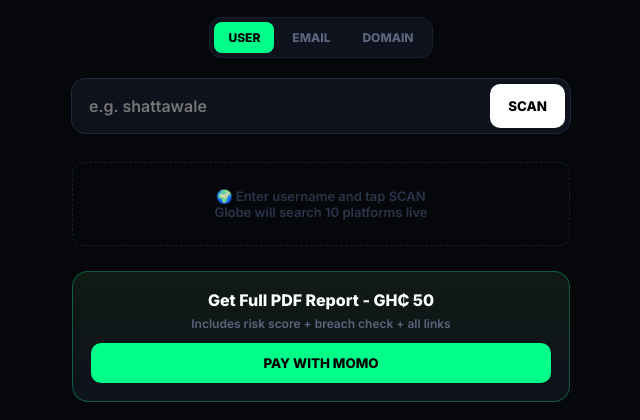
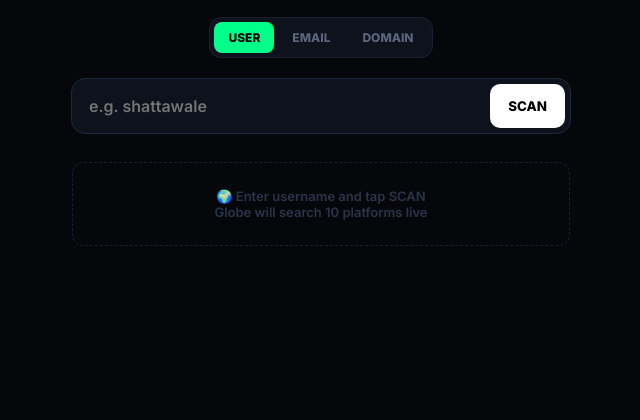
Before and after one commit to lanez217/Ghost-tracer-, a Flask app: page / in a window 1280 px wide. Shown: the part 463-883 px from the top of the page, without its empty margins (319-959 px from the left). After the commit the page ends 709 px from the top, so only its background shows below. Run offline with Flask 3, Linux system fonts and the light colour scheme.

Commit message:
Refactor HTML structure and remove payment section

```diff
--- a/ghost-trace/templates/index.html
+++ b/ghost-trace/templates/index.html
@@ -23,85 +23,54 @@ body{margin:0; background:#05070a; color:#fff; overflow-x:hidden}
 .results{padding:18px 4%; max-width:600px; margin:0 auto}
 .card{background:#0e121c; border:1px solid #1a2030; padding:12px 14px; border-radius:12px; margin-bottom:8px; display:flex; justify-content:space-between; align-items:center}
 .found{background:#00ff88; color:#000; font-size:10px; font-weight:800; padding:3px 8px; border-radius:20px}
-.pay{margin-top:25px; background:linear-gradient(180deg,#101a14,#0e121c); border:1px solid #00ff8850; border-radius:16px; padding:18px; text-align:center}
 </style>
 </head>
 <body>
 <div class="nav"><div class="logo">GHOST<span>TRACE</span></div><div style="font-size:10px; color:#00ff88; border:1px solid #00ff8840; padding:4px 8px; border-radius:20px">● LIVE • KUMASI NODE</div></div>
-
 <div class="globe-section">
 <canvas id="globeCanvas"></canvas>
 <div class="title">Trace Any<br><span>Digital Footprint</span></div>
 <p class="sub">Mobile OSINT engine. Username, email & domain scan from 100% public sources. Built in Ghana.</p>
-
 <div class="tabs">
 <div class="tab active" id="t-u" onclick="switchTab('username')">USER</div>
 <div class="tab" id="t-e" onclick="switchTab('email')">EMAIL</div>
 <div class="tab" id="t-d" onclick="switchTab('domain')">DOMAIN</div>
 </div>
-
 <div class="search">
 <input id="q" placeholder="e.g. shattawale">
 <button onclick="scan()">SCAN</button>
 </div>
 </div>
-
 <div class="results" id="results">
 <div style="text-align:center; padding:25px; color:#2a344a; border:1px dashed #1a2030; border-radius:12px; font-size:13px">🌍 Enter username and tap SCAN<br>Globe will search 10 platforms live</div>
-<div class="pay">
-<h3 style="margin:0; font-size:16px">Get Full PDF Report - GH₵ 50</h3>
-<p style="color:#5a667d; font-size:12px; margin:6px 0 12px">Includes risk score + breach check + all links</p>
-<button style="width:100%; background:#00ff88; border:none; padding:12px; border-radius:10px; font-weight:800" onclick="alert('Add Paystack link here: paystack.com/pay/ghosttrace')">PAY WITH MOMO</button>
 </div>
-</div>
-
 <script>
-// Simple Globe Animation
-const canvas = document.getElementById('globeCanvas');
-const ctx = canvas.getContext('2d');
-canvas.width = 260; canvas.height = 260;
-let angle = 0;
-function drawGlobe(){
-ctx.clearRect(0,0,260,260);
-ctx.beginPath(); ctx.arc(130,130,100,0,Math.PI*2); ctx.strokeStyle='#1e283c'; ctx.lineWidth=1; ctx.stroke();
-ctx.fillStyle='#0a0f18'; ctx.fill();
-// grid lines
-for(let i=0;i<12;i++){
-let x = 130 + Math.sin(angle + i*0.5)*100;
-ctx.beginPath(); ctx.moveTo(x,30); ctx.lineTo(x,230); ctx.strokeStyle='#1e283c'; ctx.lineWidth=0.5; ctx.stroke();
-}
-ctx.beginPath(); ctx.arc(130,130,6,0,Math.PI*2); ctx.fillStyle='#00ff88'; ctx.shadowBlur=15; ctx.shadowColor='#00ff88'; ctx.fill(); ctx.shadowBlur=0;
-angle+=0.01; requestAnimationFrame(drawGlobe);
-}
-drawGlobe();
-
+const canvas=document.getElementById('globeCanvas');const ctx=canvas.getContext('2d');canvas.width=260;canvas.height=260;let angle=0;
+function drawGlobe(){ctx.clearRect(0,0,260,260);ctx.beginPath();ctx.arc(130,130,100,0,Math.PI*2);ctx.strokeStyle='#1e283c';ctx.lineWidth=1;ctx.stroke();ctx.fillStyle='#0a0f18';ctx.fill();for(let i=0;i<12;i++){let x=130+Math.sin(angle+i*0.5)*100;ctx.beginPath();ctx.moveTo(x,30);ctx.lineTo(x,230);ctx.strokeStyle='#1e283c';ctx.lineWidth=0.5;ctx.stroke();}ctx.beginPath();ctx.arc(130,130,6,0,Math.PI*2);ctx.fillStyle='#00ff88';ctx.shadowBlur=15;ctx.shadowColor='#00ff88';ctx.fill();ctx.shadowBlur=0;angle+=0.01;requestAnimationFrame(drawGlobe);}drawGlobe();
 let mode='username';
-function switchTab(m){
-mode=m;
-document.querySelectorAll('.tab').forEach(t=>t.classList.remove('active'));
-document.getElementById('t-'+m[0]).classList.add('active');
-document.getElementById('q').placeholder = m==='username'? 'e.g. shattawale' : m==='email'? 'e.g. kwame@gmail.com' : 'e.g. mtn.com.gh';
-}
-
+function switchTab(m){mode=m;document.querySelectorAll('.tab').forEach(t=>t.classList.remove('active'));document.getElementById('t-'+m[0]).classList.add('active');document.getElementById('q').placeholder=m==='username'?'e.g. shattawale':m==='email'?'e.g. kwame@gmail.com':'e.g. mtn.com.gh';}
 async function scan(){
-let v=document.getElementById('q').value.trim();
-if(!v) return alert('Enter username');
+let v=document.getElementById('q').value.trim();if(!v)return alert('Enter value');
 document.getElementById('results').innerHTML='<p style="text-align:center; color:#00ff88">🛰️ Scanning public web for '+v+'...</p>';
 try{
-let res=await fetch('/api/'+mode+'/'+(mode==='username'?v:v));
-let d=await res.json();
+let res=await fetch('/api/'+mode+'/'+encodeURIComponent(v));let d=await res.json();
 if(mode==='username'){
 let html=`<div style="display:flex; gap:8px; margin-bottom:12px"><div style="flex:1; background:#0e121c; border:1px solid #1a2030; padding:10px; border-radius:10px"><div style="font-size:10px; color:#5a667d">FOUND</div><b style="color:#00ff88">${d.total_found} ACCOUNTS</b></div><div style="flex:1; background:#0e121c; border:1px solid #1a2030; padding:10px; border-radius:10px"><div style="font-size:10px; color:#5a667d">RISK</div><b style="color:${d.total_found>5?'#ff4444':'#00ff88'}">${d.total_found>5?'HIGH':'LOW'}</b></div></div>`;
-d.results.forEach(r=>{
-html+=`<div class="card"><div><b style="font-size:13px">${r.platform}</b><div style="font-size:11px; color:#4a5570">${r.url}</div></div><div><span class="${r.status==='FOUND'?'found':''}" style="${r.status!=='FOUND'?'font-size:11px; color:#2a344a':''}">${r.status}</span></div></div>`;
-});
-html+=`<button style="width:100%; margin-top:12px; background:#00ff88; border:none; padding:12px; border-radius:10px; font-weight:800" onclick="window.print()">⬇ DOWNLOAD REPORT</button>`;
+d.results.forEach(r=>{html+=`<div class="card"><div><b style="font-size:13px">${r.platform}</b><div style="font-size:11px; color:#4a5570; overflow:hidden; text-overflow:ellipsis; max-width:200px">${r.url}</div></div><div><span class="${r.status==='FOUND'?'found':''}" style="${r.status!=='FOUND'?'font-size:11px; color:#2a344a':''}">${r.status}</span></div></div>`;});
+document.getElementById('results').innerHTML=html;
+}else if(mode==='email'){
+let html=`<div style="text-align:center; margin-bottom:15px"><img src="${d.gravatar_url}" style="width:70px; height:70px; border-radius:50%; border:2px solid #00ff88"><div style="margin-top:8px; font-size:13px">${d.email}</div><div style="font-size:10px; color:#ff4444; background:#1a1010; display:inline-block; padding:3px 8px; border-radius:20px; margin-top:5px">RISK: ${d.risk}</div></div>`;
+d.footprints.forEach(f=>{html+=`<div class="card" onclick="window.open('${f.url}','_blank')" style="cursor:pointer"><div><b style="font-size:13px">${f.platform}</b><div style="font-size:11px; color:#5a667d">${f.desc}</div></div><div style="color:#00ff88">↗</div></div>`;});
+html+=`<div style="margin-top:15px; background:#0e121c; border:1px solid #1a2030; padding:12px; border-radius:10px; font-size:11px; color:#5a667d">💡 Tap any card to open public OSINT source. All checks are from legal public sources only.</div>`;
 document.getElementById('results').innerHTML=html;
 }else{
-document.getElementById('results').innerHTML='<pre style="background:#0e121c; padding:12px; border-radius:10px; font-size:12px; overflow:auto">'+JSON.stringify(d,null,2)+'</pre>';
+let html=`<div class="card"><div><b>Domain: ${d.domain}</b><div style="font-size:12px; color:#5a667d">IP: ${d.ip}</div></div></div>`;
+html+=`<div class="card" onclick="window.open('${d.host_info}','_blank')"><div><b>WHOIS Lookup</b><div style="font-size:11px; color:#5a667d">Check domain registration</div></div><div>↗</div></div>`;
+html+=`<div class="card" onclick="window.open('${d.shodan}','_blank')"><div><b>Shodan Search</b><div style="font-size:11px; color:#5a667d">Find exposed services</div></div><div>↗</div></div>`;
+document.getElementById('results').innerHTML=html;
 }
 }catch(e){document.getElementById('results').innerHTML='Error: '+e;}
 }
 </script>
 </body>
-  </html>
+</html>
```
